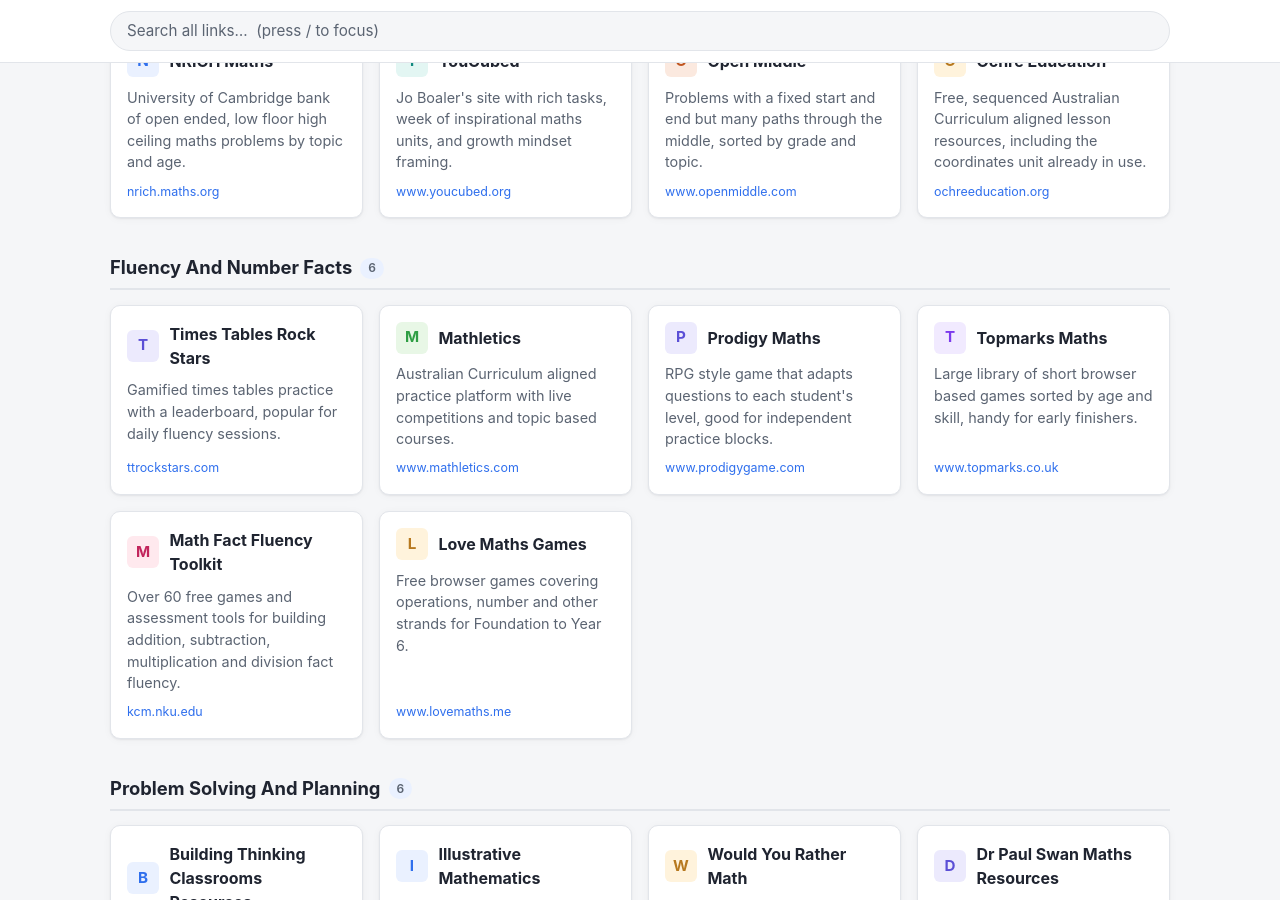
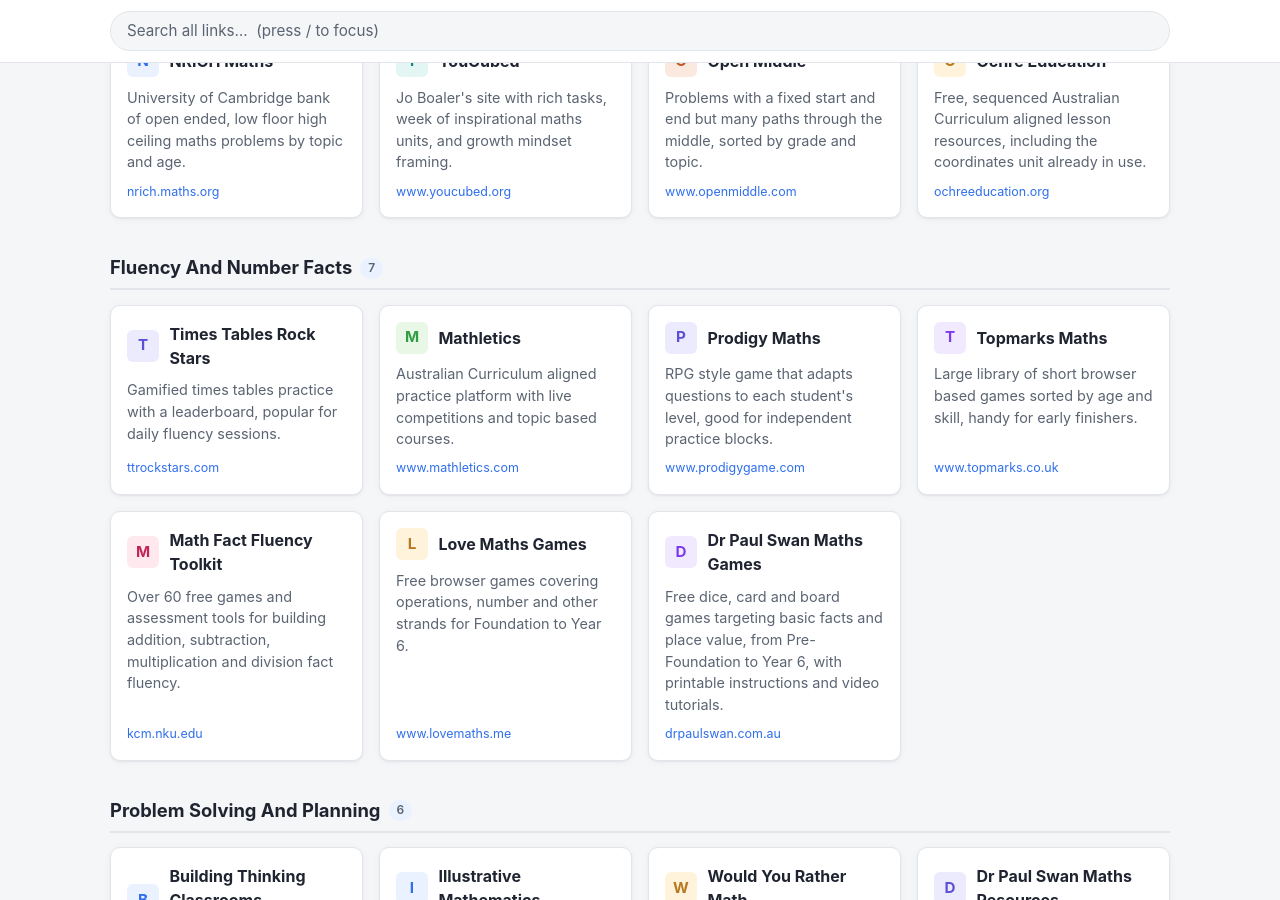
Before and after one commit to andrew-snape/Edu-Links, a Jekyll site: the page built from maths.md, in a window 1280 px wide and 900 px high, scrolled down 873 px. Built offline with Jekyll 4.4.1, drawn with Linux system fonts in a browser that asks for light colours.

Commit message:
Update links.yml

```diff
--- a/_data/links.yml
+++ b/_data/links.yml
@@ -63,6 +63,9 @@ maths:
     - name: Love Maths Games
       url: https://www.lovemaths.me/games
       description: Free browser games covering operations, number and other strands for Foundation to Year 6.
+    - name: Dr Paul Swan Maths Games
+      url: https://drpaulswan.com.au/resources/games/
+      description: Free dice, card and board games targeting basic facts and place value, from Pre-Foundation to Year 6, with printable instructions and video tutorials.
 
   problem_solving_and_planning:
     - name: Building Thinking Classrooms Resources
```
